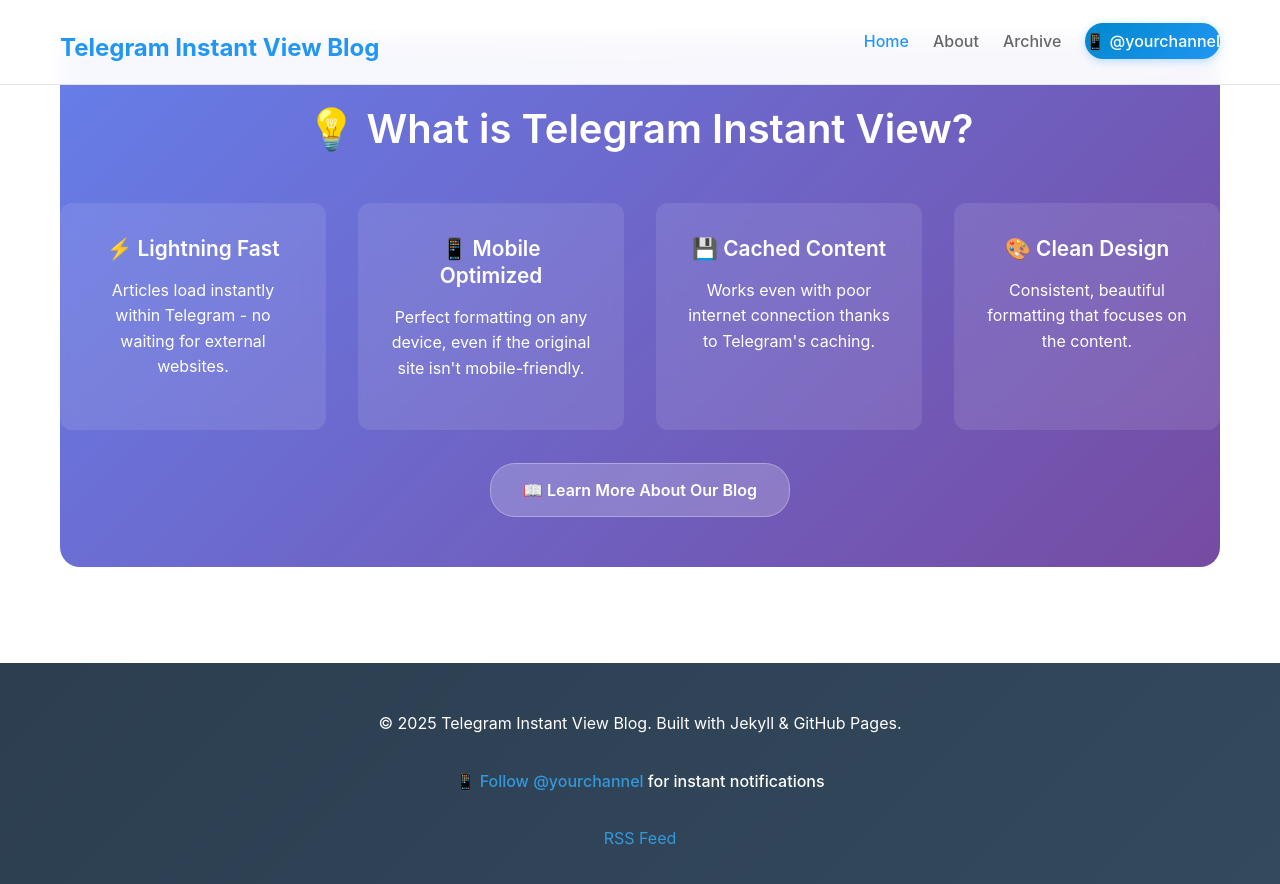
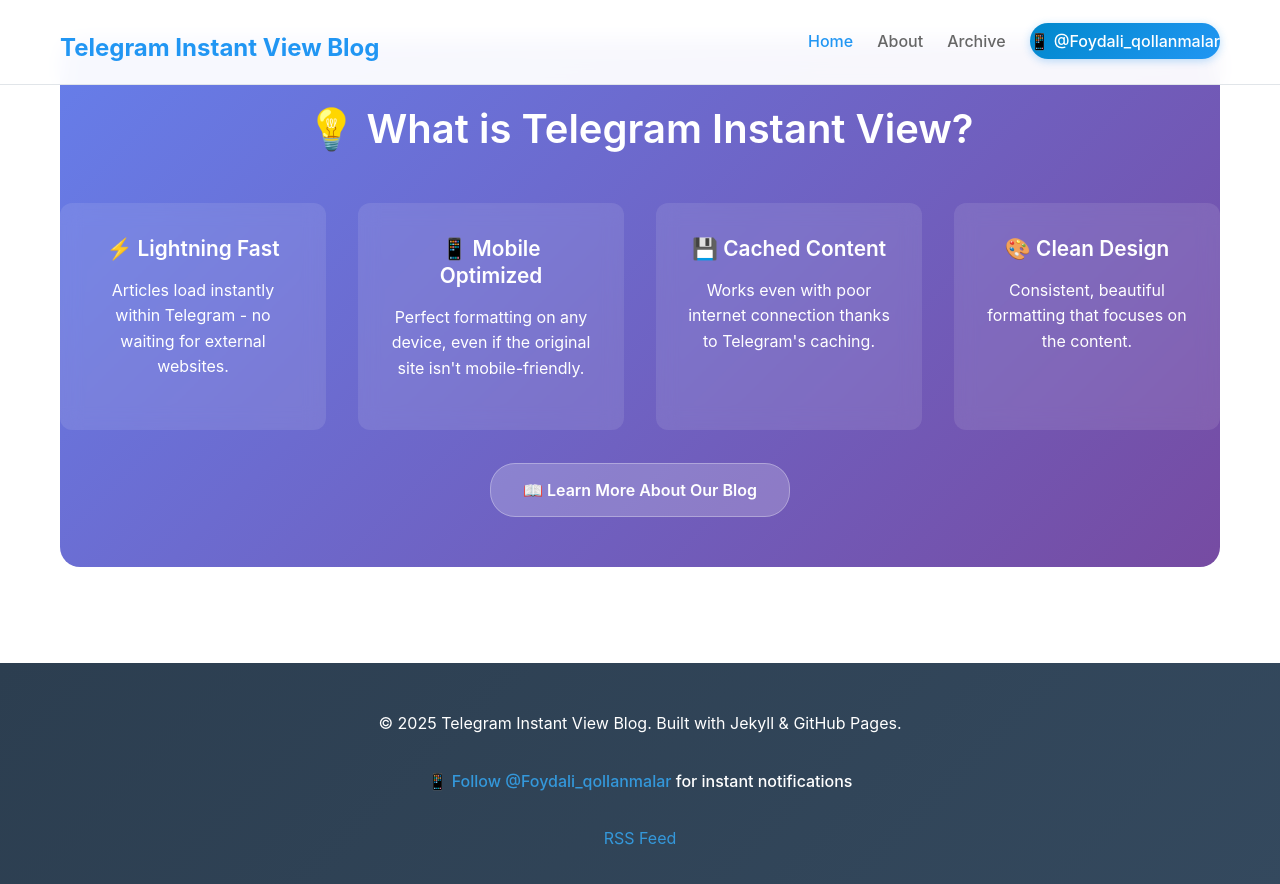
Before and after one commit to otabekoff/telegram-instant-view-blog, a Jekyll site: the page built from index.html, in a window 1280 px wide and 900 px high, scrolled down 1334 px. Shown: the top 884 px of the window. Built offline with Jekyll 4.4.1, drawn with Linux system fonts in a browser that asks for light colours; the list of posts is cut into pages by our own code.

Commit message:
Update _config.yml

```diff
--- a/_config.yml
+++ b/_config.yml
@@ -7,8 +7,8 @@
 email: "otabekoff@example.com"
 
 # Telegram Channel Configuration
-telegram_channel: "https://t.me/yourchannel"
-telegram_channel_name: "@yourchannel"
+telegram_channel: "https://t.me/Foydali_qollanmalar"
+telegram_channel_name: "@Foydali_qollanmalar"
 
 # Build settings
 markdown: kramdown
@@ -54,7 +54,7 @@
 social:
   name: "Otabek"
   links:
-    - https://t.me/yourchannel
+    - https://t.me/MirzoIbnFaxriddin
     - https://github.com/otabekoff
 
 # SEO settings
```
